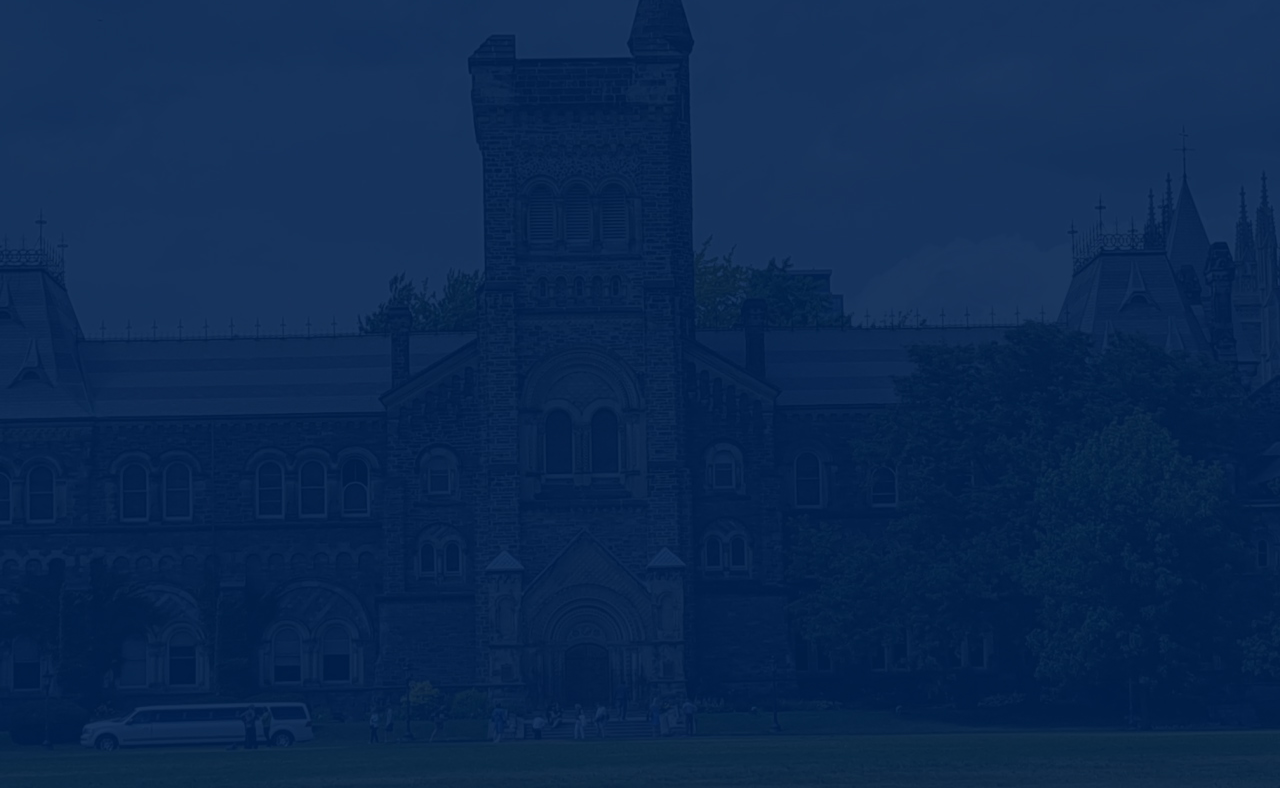
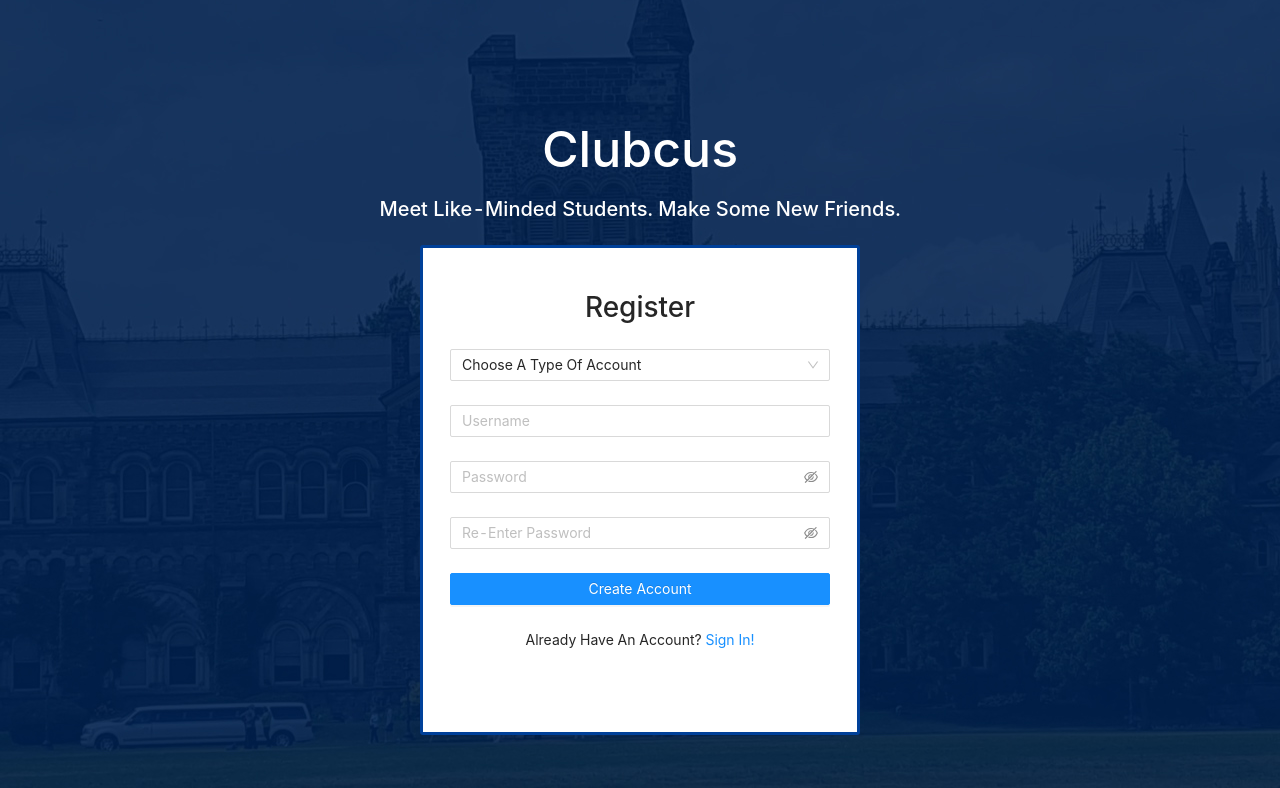
Before and after one commit to bianca-pokhrel/clubscus, a React (Create React App) app in the folder clubs/: page /Register in a window 1280 px wide. Shown: the top 788 px of the page. Built offline with nearby package versions, Linux system fonts and the light colour scheme.

Commit message:
First commit for registering new user

```diff
--- a/clubs/src/App.js
+++ b/clubs/src/App.js
@@ -4,6 +4,7 @@ import ClubPage from './screens/ClubPage.js';
 import SignInPage from './screens/SignInPage.js'
 import ProfilePage from './screens/ProfilePage';
 import { BrowserRouter as Router, Switch, Route } from 'react-router-dom';
+import RegisterPage from './screens/RegisterPage';
 
 class App extends React.Component {
 	render() {
@@ -14,7 +15,8 @@ class App extends React.Component {
 							{/* <ClubPage/>
 							<ProfilePage/> */}
 							<Route exact path="/" component={ClubPage} />
-							<Route path="/login" component={SignInPage}/>
+							<Route path="/SignIn" component={SignInPage}/>
+							<Route path="/Register" component={RegisterPage}/>
 						</Switch>
 					</Router>
 				</div>
--- /dev/null
+++ b/clubs/src/components/ProfilePage/Register.css
@@ -0,0 +1,35 @@
+#RegisterContainer {
+    width: 440px;
+    height: 490px;
+    margin: auto;
+    border: 3px solid #004099;
+    background-color: white;
+    border-radius: 3px;
+    padding-bottom: 10px;
+  }
+
+  #headerContainerR {
+    padding-top: 2px;
+    text-align: left;
+    height: 15%;
+  }
+
+  #headerContainerR > h1 {
+    padding-top: 8%;
+    text-align: center;
+  }
+
+  #inputContainer {
+    width: 380px;
+    padding-top: 30px;
+    margin: auto;
+  }
+
+  #LogIn {
+    width: 100%;
+  }
+
+  #signIn{
+    text-align: center;
+    padding-top: -20px;
+  }
--- /dev/null
+++ b/clubs/src/components/ProfilePage/Register.js
@@ -0,0 +1,105 @@
+import React from "react";
+import { Form, Input, Button, Select } from 'antd';
+import './Register.css';
+import { Link } from 'react-router-dom';
+
+const { Option } = Select;
+
+class Register extends React.Component{
+
+    state = {
+        isAdmin: false,
+    }
+
+    onFinish = (values) => {
+        console.log('Success:', values);
+        this.checkInfo(values)
+    };
+
+    onFinishFailed = (errorInfo) => {
+        console.log('Failed:', errorInfo);
+    };
+
+    changeAccountType = (value) => {
+        if (value == "Admin") {
+            this.setState({isAdmin:true});
+        }
+        else {
+            this.setState({isAdmin:false});
+        }
+    }
+
+    render (){
+
+        const groupName = () =>{
+            if(this.state.isAdmin){
+                return (
+                    <Form.Item
+                                name="groupname"
+                                rules={[{ required: true, message: 'Please input the Group Name' }]}
+                            >
+                        <Input placeholder="Group Name"/>
+                    </Form.Item>
+                )
+            }
+        }
+
+        return(
+            <div id="RegisterContainer">
+                <div id="headerContainerR">
+                    <h1>Register</h1>
+                </div>
+                <div id="inputContainer">
+                    <Form
+                        name="Register"
+                        className="RegisterForm"
+                        initialValues={{ remember: true }}
+                        onFinish={this.onFinish}
+                        onFinishFailed={this.onFinishFailed}
+                        >
+                        <Form.Item
+                            name="account_type"
+                            rules={[{ required: true, message: 'Please Pick A Type Of Account' }]}
+                        >
+                            <Select defaultValue="Choose A Type Of Account" onChange={this.changeAccountType}>
+                                <Option value="User">User Account</Option>
+                                <Option value="Admin">Group Admin</Option>
+                            </Select>
+                        </Form.Item>
+                        {groupName()}
+                        <Form.Item
+                            name="username"
+                            rules={[{ required: true, message: 'Please input your username!' }]}
+                        >
+                            <Input placeholder="Username"/>
+                        </Form.Item>
+                        <Form.Item
+                            name="password1"
+                            place
+                            rules={[{ required: true, message: 'Please input your password!' }]}
+                        >
+                            <Input.Password placeholder="Password"/>
+                        </Form.Item>
+                        <Form.Item
+                            name="password2"
+                            place
+                            rules={[{ required: true, message: 'Please input your password!' }]}
+                        >
+                            <Input.Password placeholder="Re-Enter Password"/>
+                        </Form.Item>
+                        <Form.Item>
+                            <Button id="LogIn" type="primary" htmlType="submit">
+                                Create Account
+                            </Button>
+                        </Form.Item>
+                    </Form>
+                    <div id="signIn">
+                        Already Have An Account?  <Link to="/SignIn">Sign In!</Link>
+                    </div>
+                </div>
+            </div>
+        )
+    }
+}
+
+export default Register;
--- a/clubs/src/components/ProfilePage/SignIn.css
+++ b/clubs/src/components/ProfilePage/SignIn.css
@@ -8,13 +8,13 @@
   padding-bottom: 10px;
 }
 
-#headerContainer {
+#headerContainerS {
   padding-top: 2px;
   text-align: left;
   height: 20%;
 }
 
-#headerContainer > h1 {
+#headerContainerS > h1 {
   padding-top: 8%;
   text-align: center;
 }
--- a/clubs/src/components/ProfilePage/SignIn.js
+++ b/clubs/src/components/ProfilePage/SignIn.js
@@ -1,6 +1,7 @@
 import React from "react";
 import { Form, Input, Button } from 'antd';
 import './SignIn.css';
+import { Link } from 'react-router-dom';
 
 class SignIn extends React.Component{
 
@@ -59,14 +60,12 @@ class SignIn extends React.Component{
                                 onFinishFailed={this.onFinishFailed}
                                 >
                                 <Form.Item
-                                    // label="Username"
                                     name="username"
                                     rules={[{ required: true, message: 'Please input your username!' }]}
                                 >
                                     <Input placeholder="Username"/>
                                 </Form.Item>
                                 <Form.Item
-                                    // label="Password"
                                     name="password"
                                     place
                                     rules={[{ required: true, message: 'Please input your password!' }]}
@@ -80,7 +79,7 @@ class SignIn extends React.Component{
                                 </Form.Item>
                             </Form>
                             <div id="register">
-                                Don't Have An Account?  <a href="url">Register for One!</a>
+                                Don't Have An Account?  <Link to="/Register">Register for One!</Link>
                             </div>
                         </div>
                     </div>
@@ -99,7 +98,7 @@ class SignIn extends React.Component{
 
         return(
             <div id="signInContainer">
-                <div id="headerContainer">
+                <div id="headerContainerS">
                     <h1>Log In To Your Account</h1>
                 </div>
                 {signedInStatus()}
--- /dev/null
+++ b/clubs/src/screens/RegisterPage.js
@@ -0,0 +1,28 @@
+import React from "react"
+import './RegisterPage.css'
+import 'antd/dist/antd.css'
+import Register from "../components/ProfilePage/Register";
+
+
+class RegisterPage extends React.Component{
+	state = {
+		current: 'mail',
+        	signedIn: true,
+        	userType: "user"
+	};
+
+	render() {
+		return(
+		    <div id="page_container">
+				<div id="title">
+					<h1>Clubcus</h1>
+					<h3>Meet Like-Minded Students. Make Some New Friends.</h3>
+				</div>
+		        <Register/>
+		    </div>
+        	)
+    	}
+
+}
+
+export default RegisterPage;
```
Also changed, not shown: clubs/src/screens/RegisterPage.css (added).
